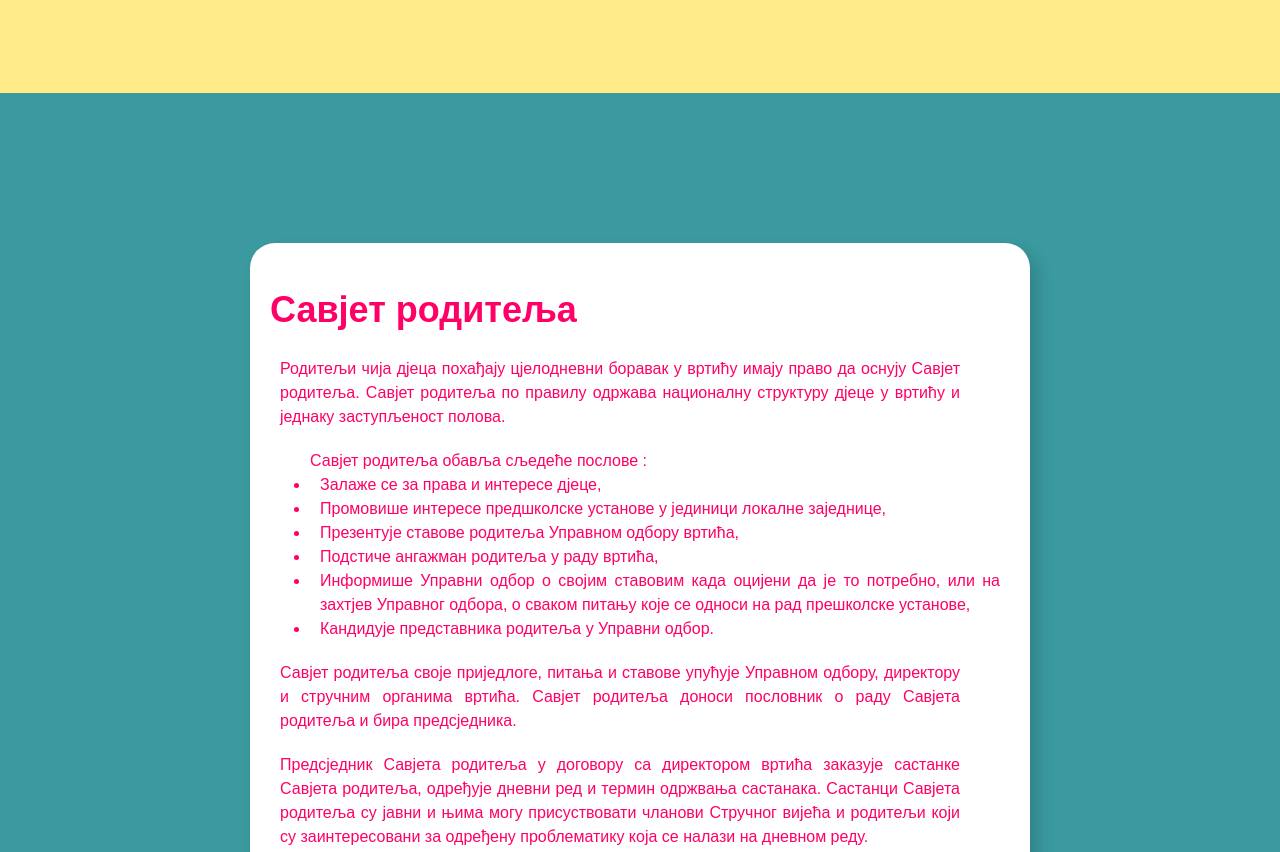
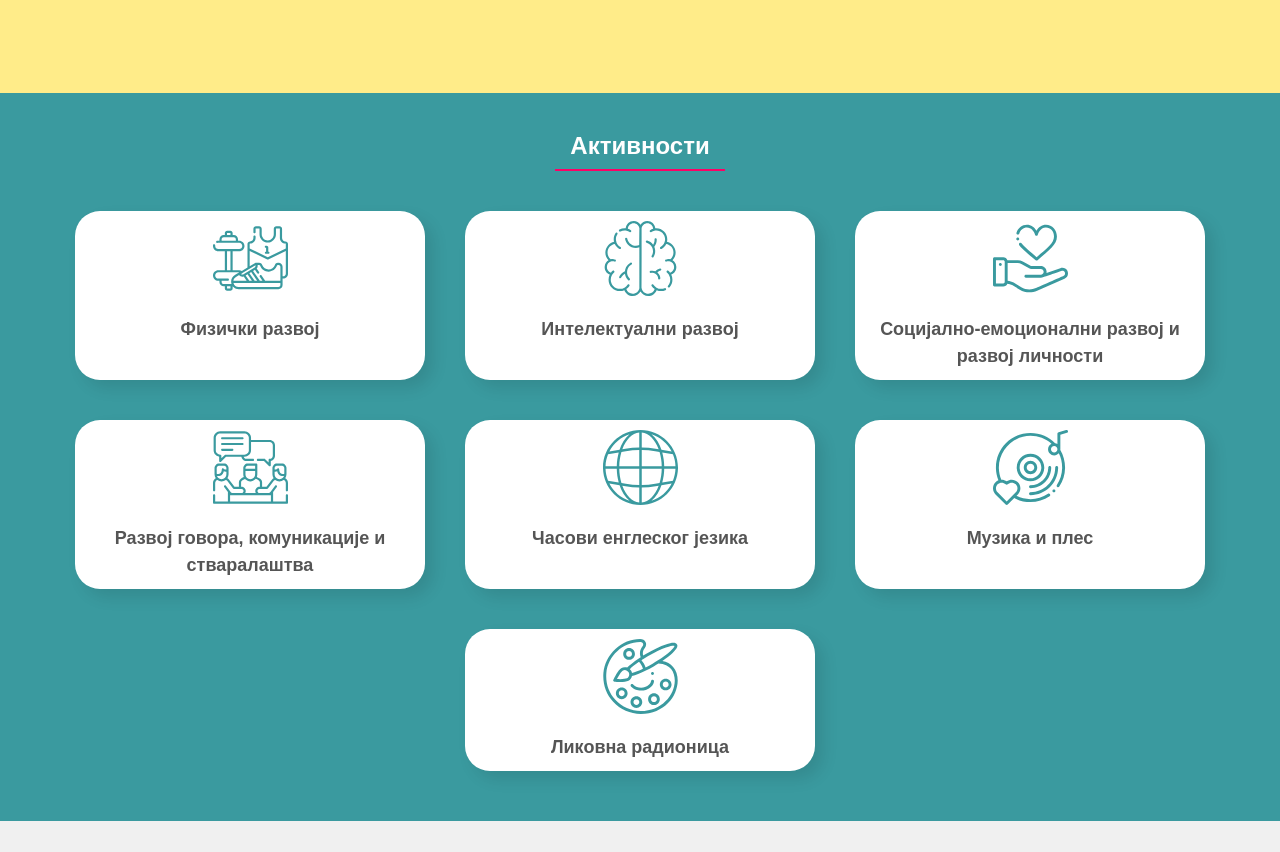
Before and after one commit to Vujovic/bubamara-pale, a Gatsby site: page /o-nama in a window 1280 px wide. Shown: the part 802-1654 px from the top of the page. Built offline with nearby package versions, Linux system fonts and the light colour scheme; Gatsby itself is replaced by a stand-in of ours.

Commit message:
Activities section, robots, sitemap

```diff
--- a/gatsby-config.js
+++ b/gatsby-config.js
@@ -1,7 +1,7 @@
 module.exports = {
   siteMetadata: {
     title: `DC Bubamara Pale`,
-    description: `Kindergarten landing page`, // edit later
+    description: `Кућа среће`, // edit later
     author: `njegos.dev`,
   },
   plugins: [
--- a/package.json
+++ b/package.json
@@ -14,7 +14,9 @@
     "gatsby-plugin-react-helmet": "^3.3.10",
     "gatsby-plugin-react-leaflet": "^2.0.13",
     "gatsby-plugin-react-svg": "^3.0.0",
+    "gatsby-plugin-robots-txt": "^1.5.1",
     "gatsby-plugin-sharp": "^2.6.27",
+    "gatsby-plugin-sitemap": "^2.4.12",
     "gatsby-plugin-styled-components": "^3.3.10",
     "gatsby-plugin-web-font-loader": "^1.0.4",
     "gatsby-remark-images": "^3.3.28",
--- /dev/null
+++ b/src/components/about/activities.js
@@ -0,0 +1,95 @@
+import React from "react"
+import styled from "styled-components"
+
+import Art from "-!svg-react-loader!../../svg/activities/art.svg"
+import Global from "-!svg-react-loader!../../svg/activities/global.svg"
+import Gym from "-!svg-react-loader!../../svg/activities/gym.svg"
+import Heart from "-!svg-react-loader!../../svg/activities/heart.svg"
+import Meeting from "-!svg-react-loader!../../svg/activities/meeting.svg"
+import Song from "-!svg-react-loader!../../svg/activities/song.svg"
+import Brain from "-!svg-react-loader!../../svg/activity.svg"
+
+const ActivitySection = () => (
+  <Activity>
+    <div className="lead">
+      <h1>Активности</h1>
+    </div>
+    <div className="cards">
+      <div className="card">
+        <Gym />
+        <h2>Физички развој</h2>
+      </div>
+      <div className="card">
+        <Brain />
+        <h2>Интелектуални развој</h2>
+      </div>
+      <div className="card">
+        <Heart />
+        <h2>Социјално-емоционални развој и развој личности</h2>
+      </div>
+      <div className="card">
+        <Meeting />
+        <h2>Развој говора, комуникације и стваралаштва</h2>
+      </div>
+      <div className="card">
+        <Global />
+        <h2>Часови енглеског језика</h2>
+      </div>
+      <div className="card">
+        <Song />
+        <h2>Музика и плес</h2>
+      </div>
+      <div className="card">
+        <Art />
+        <h2>Ликовна радионица</h2>
+      </div>
+    </div>
+  </Activity>
+)
+
+export default ActivitySection
+
+const Activity = styled.section`
+  background-color: #3a9a9f;
+  padding: 30px 0;
+  .lead {
+    text-align: center;
+    h1 {
+      border-bottom: 2px solid #ff0066;
+      color: #fff;
+      display: inline-block;
+      font-size: 24px;
+      margin-bottom: 20px;
+      padding: 5px 15px;
+    }
+  }
+  .cards {
+    display: flex;
+    justify-content: space-evenly;
+    justify-content: center;
+    flex-wrap: wrap;
+    .card {
+      background-color: #fff;
+      border-radius: 25px;
+      box-shadow: 8px 8px 16px rgba(0, 0, 0, 0.1);
+      display: flex;
+      flex-direction: column;
+      align-items: center;
+      margin: 20px;
+      padding: 10px 20px;
+      max-width: 350px;
+      width: 100%;
+      h2 {
+        font-size: 18px;
+        max-width: 320px;
+        width: 100%;
+        margin-top: 20px;
+        text-align: center;
+      }
+      svg {
+        width: 75px;
+        height: 75px;
+      }
+    }
+  }
+`
--- a/src/components/about/hero.js
+++ b/src/components/about/hero.js
@@ -59,6 +59,7 @@ const HeroSection = () => {
           <Img fluid={data.image1.childImageSharp.fluid} />
         </div>
       </Hero>
+      {/*
       <Hero style={{ backgroundColor: "#3A9A9F" }}>
         <div className="parents">
           <h1>Савјет родитеља</h1>
@@ -107,6 +108,7 @@ const HeroSection = () => {
           </p>
         </div>
       </Hero>
+      */}
     </>
   )
 }
--- a/src/components/index/stats.js
+++ b/src/components/index/stats.js
@@ -10,7 +10,7 @@ const StatsSection = () => {
     <Stats>
       <div className="stat">
         <Teacher />
-        <p className="count">10</p>
+        <p className="count">7</p>
         <p>Учитељица</p>
       </div>
       <div className="stat middle">
--- a/src/pages/o-nama.js
+++ b/src/pages/o-nama.js
@@ -3,11 +3,13 @@ import React from "react"
 import Layout from "../components/layout"
 import SEO from "../components/seo"
 import Hero from "../components/about/hero"
+import Activities from "../components/about/activities"
 
 const AboutUs = () => (
   <Layout>
     <SEO title="О нама" />
     <Hero />
+    <Activities />
   </Layout>
 )
 
--- a/src/templates/newsPost.js
+++ b/src/templates/newsPost.js
@@ -1,7 +1,6 @@
 import React from "react"
 import styled from "styled-components"
 import { graphql } from "gatsby"
-import Img from "gatsby-image"
 
 import Layout from "../components/layout"
 import SEO from "../components/seo"
```
Also changed, not shown: src/svg/activities/art.svg (added), src/svg/activities/global.svg (added), src/svg/activities/gym.svg (added), src/svg/activities/heart.svg (added), src/svg/activities/meeting.svg (added), src/svg/activities/song.svg (added), 1 other file.
